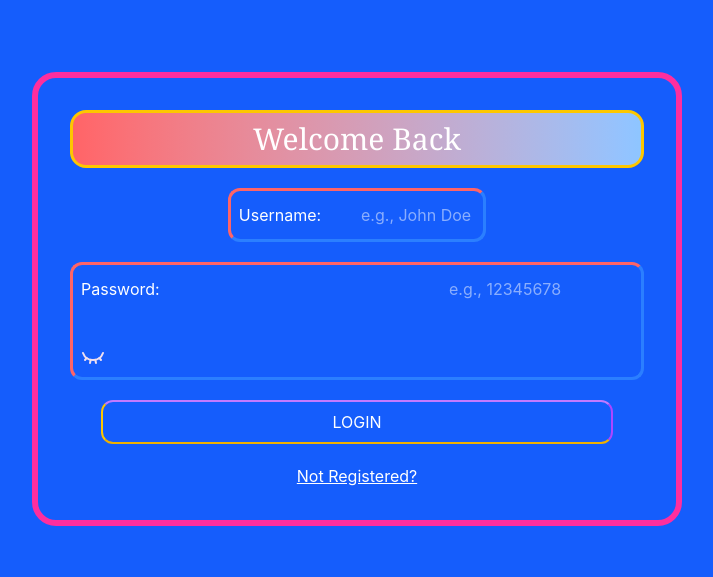
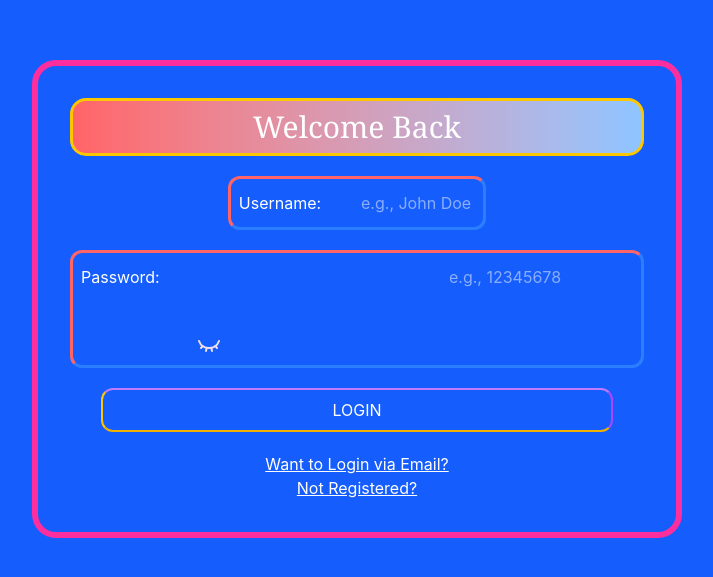
Before and after one commit to yashukaSan/Note-sharing-app, a React (Vite) app in the folder client/: page /login in a window 1280 px wide. Shown: the part 101-678 px from the top of the page, without its empty margins (283-996 px from the left). Built offline with nearby package versions, Linux system fonts and the light colour scheme.

Commit message:
Added the feature - login using email

```diff
--- a/client/components/LoginPage.tsx
+++ b/client/components/LoginPage.tsx
@@ -4,6 +4,7 @@ import { Link } from 'react-router';
 
 export default function LoginPage(){
     const [ showPass, setShowPass ] = useState(false);
+    const [loginViaEmail, setLoginViaEmail] = useState(false);
     return (
       <>
         <section className="py-12 overflow-hidden bg-blue-600 min-h-screen flex items-center justify-center dark:bg-[#191919] ">
@@ -11,6 +12,16 @@ export default function LoginPage(){
             <h1 className=" font-serif md:text-3xl text-xl bg-linear-to-l py-2 px-10 w-full text-center rounded-2xl border-3 border-yellow-400 from-blue-300 to-red-400 ">
               Welcome Back
             </h1>
+            {loginViaEmail ? (
+              <label className="border-l-red-400 border-t-red-400 border-r-blue-500 border-b-blue-500 border-3 grid grid-cols-2 p-2 w-full xl:w-[45%] rounded-xl justify-around items-center 10 ">
+                Email:
+                <input
+                  type="text"
+                  placeholder="e.g., johndoe@example.com"
+                  className="hover:bg-[#4d4d4d] rounded-xl text-center p-1"
+                />
+              </label>
+            ) : (
               <label className="border-l-red-400 border-t-red-400 border-r-blue-500 border-b-blue-500 border-3 grid grid-cols-2 p-2 w-full xl:w-[45%] rounded-xl justify-around items-center 10 ">
                 Username:
                 <input
@@ -19,6 +30,7 @@ export default function LoginPage(){
                   className="hover:bg-[#4d4d4d] rounded-xl text-center p-1"
                 />
               </label>
+            )}
             <label className="border-l-red-400 border-t-red-400 border-r-blue-500 border-b-blue-500 border-3 p-2 w-full rounded-xl grid grid-cols-2 justify-around items-center gap-4 md:gap-10 ">
               Password:
               <input
@@ -26,7 +38,7 @@ export default function LoginPage(){
                 placeholder="e.g., 12345678"
                 className="hover:bg-[#3d3d3d] text-center rounded-lg p-1 "
               />
-              <button className="hover:bg-[#dfdfdf] hover:text-black text-[#efdfef] rounded-full">
+              <button className="hover:bg-[#dfdfdf] hover:text-black text-[#efdfef] rounded-full m-auto  ">
                 {showPass ? (
                   <Eye
                     onClick={(e) => {
@@ -50,7 +62,28 @@ export default function LoginPage(){
             >
               LOGIN
             </button>
-            <nav>
+            <nav className="grid text-center items-center">
+              {loginViaEmail ? (
+                <button
+                  onClick={(e) => {
+                    e.preventDefault();
+                    setLoginViaEmail(false);
+                  }}
+                  className="underline hover:text-blue-400"
+                >
+                  Want to Login via username?
+                </button>
+              ) : (
+                <button
+                  onClick={(e) => {
+                    e.preventDefault();
+                    setLoginViaEmail(true);
+                  }}
+                  className="underline hover:text-blue-400"
+                >
+                  Want to Login via Email?
+                </button>
+              )}
               <Link to="/register" className="underline hover:text-blue-400">
                 Not Registered?
               </Link>
```
Lines whose indentation alone changed are shown as unchanged.
